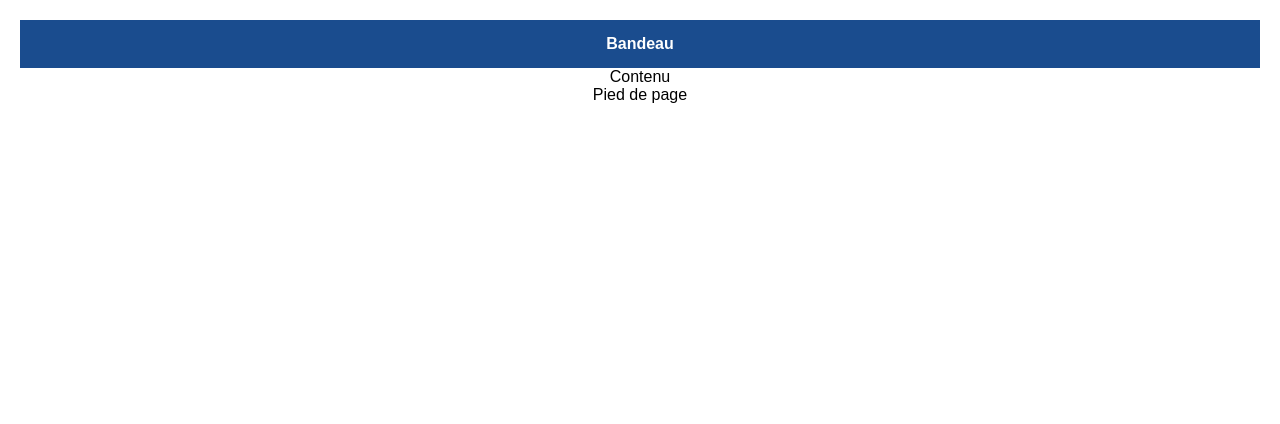
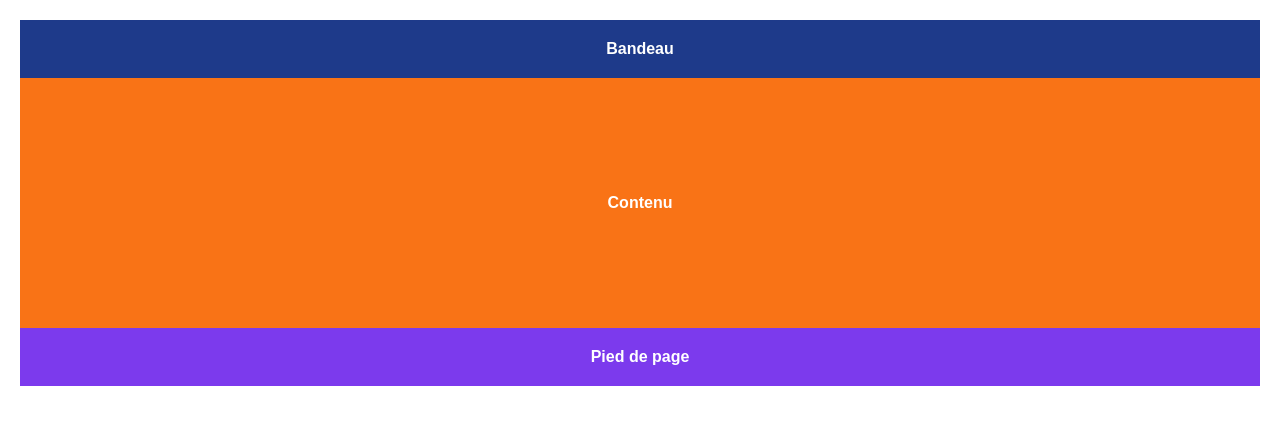
Before and after one commit to MH971/CSS-partie-1, a plain HTML site: page index.html in a window 1280 px wide. Drawn offline with Linux system fonts and the light colour scheme.

Commit message:
changement des couleur et j'ai ajouté les commentaire

```diff
--- a/style.css
+++ b/style.css
@@ -2,25 +2,29 @@ body {
   margin: 20px;
   font-family: Arial, sans-serif;
   text-align: center;
-}
-
-.bandeau {
-  background-color: hsl(214, 69%, 33%);
-  color: white;
-  padding: 15px;
   font-weight: bold;
 }
 
-.colonne-gauche {
-  background-color: hsl(54, 96%, 50%);
+/* Bandeau  */
+.bandeau {
+  background-color: #1e3a8a;
   color: white;
-  padding: 250px;
-  font-weight: bold;
+  padding: 20px;
 }
 
-.Bas-page {
-  background-color: hsl(123, 87%, 47%);
+/* Contenu  */
+.contenu {
+  background-color: #f97316;
   color: white;
-  padding: 15px;
-  font-weight: bold;
+  height: 250px;
+  display: flex;
+  align-items: center;
+  justify-content: center;
 }
+
+/* Pied de page */
+.pied-page {
+  background-color: #7c3aed;
+  color: white;
+  padding: 20px;
+}
```
